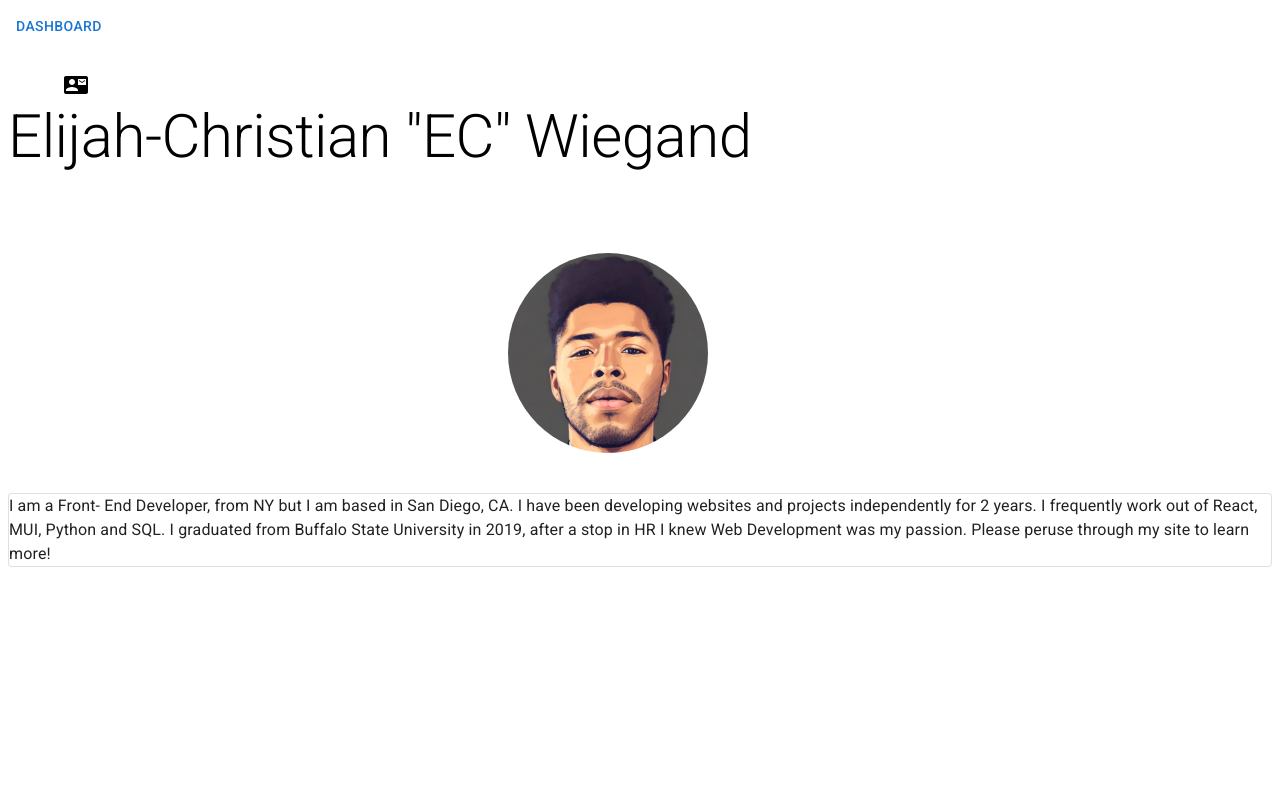
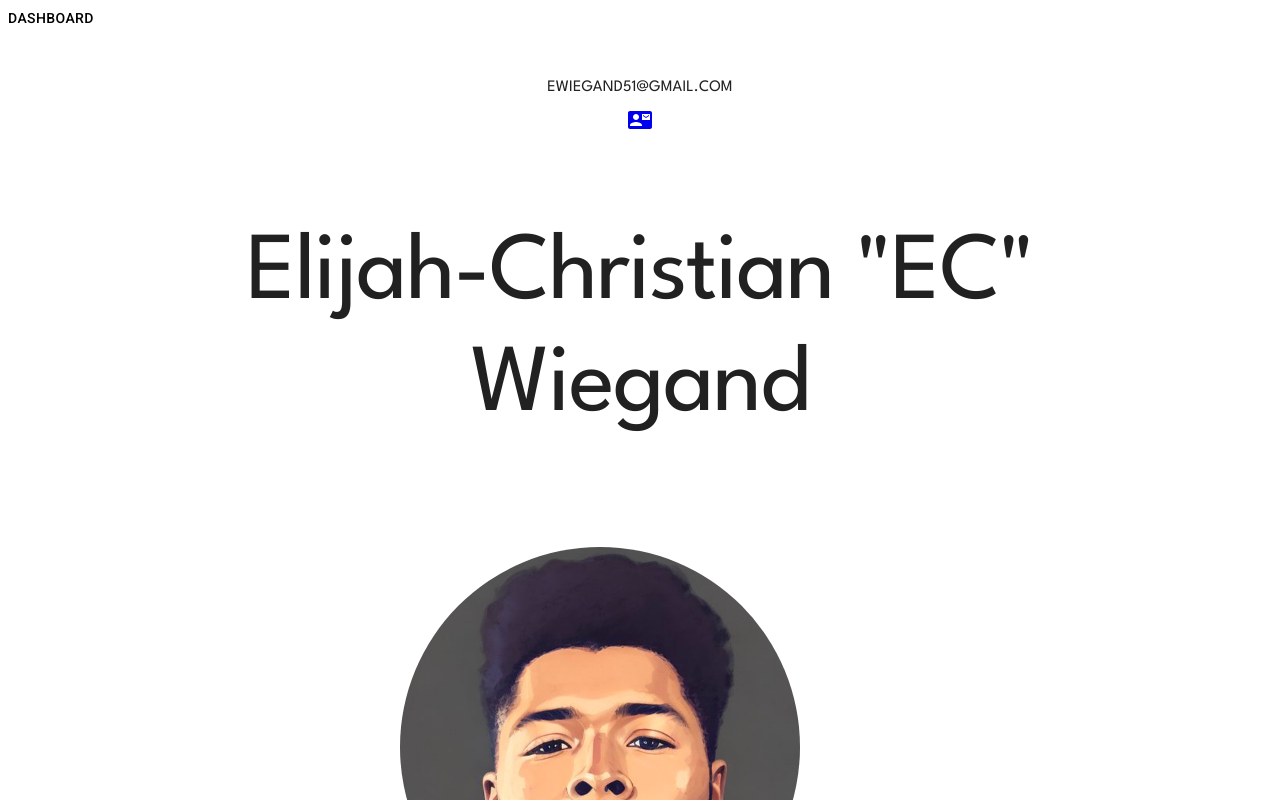
Before and after one commit to ECdub27/portfolio-site, a React (Create React App) app: page / in a window 1280 px wide. Shown: the top 800 px of the page. Built offline with nearby package versions, Linux system fonts and the light colour scheme.

Commit message:
add styling to the page and positon elements.

```diff
--- a/public/index.html
+++ b/public/index.html
@@ -5,7 +5,15 @@
     <link rel="icon" href="%PUBLIC_URL%/favicon.ico" />
     <link rel="stylesheet" href="https://fonts.googleapis.com/css?family=Roboto:300,400,500,700&display=swap"
 />
-
+<link rel="preconnect" href="https://fonts.googleapis.com">
+<link rel="preconnect" href="https://fonts.gstatic.com" crossorigin>
+<link href="https://fonts.googleapis.com/css2?family=Inter&family=Montserrat:ital@0;1&display=swap" rel="stylesheet">
+<link rel="preconnect" href="https://fonts.googleapis.com">
+<link rel="preconnect" href="https://fonts.gstatic.com" crossorigin>
+<link href="https://fonts.googleapis.com/css2?family=League+Spartan:wght@400;500;600;700;800;900&display=swap" rel="stylesheet">
+<link rel="preconnect" href="https://fonts.googleapis.com">
+<link rel="preconnect" href="https://fonts.gstatic.com" crossorigin>
+<link href="https://fonts.googleapis.com/css2?family=Inter&family=Montserrat:ital@0;1&display=swap" rel="stylesheet">
     <meta name="viewport" content="width=device-width, initial-scale=1" />
     <meta name="theme-color" content="#000000" />
     <meta
--- a/src/App.css
+++ b/src/App.css
@@ -5,4 +5,5 @@
 .home{
     align-items: center;
     display: flex;
+
 }
--- a/src/App.js
+++ b/src/App.js
@@ -3,28 +3,61 @@ import {BrowserRouter, Routes, Route} from "react-router-dom";
 import Home from './pages/Home';
 import {  createSvgIcon } from '@mui/material';
 import BasicMenu from './components/Menu';
+import './App.css';
+import { ThemeProvider, createTheme } from '@mui/material/styles';
+import CssBaseline from '@mui/material/CssBaseline';
+const theme = createTheme({
+  palette:{
+    primary:{
+      light: '#7a777b',
+      main: '#c2bfc4' ,
+      dark: '#252226',
+      contrastText: '#f8f4fa'
+    },
+    secondary:{
+      light: '#df86d1',
+      main: '#c609b1' ,
+      dark: '#67008b',
+      contrastText: '#f8f4fa'
+    },
+    typography:{
+      fontFamily: [
+        'League Spartan',
+        'Montserrat',
+         'Inter'
+      ].join(','),
+    },
+  }
+  });
+
 
 const UchihaIcon =  createSvgIcon(
   <path d= "/Users/ecwiegand/Desktop/ReactPractice/Material-UI/portfolio-site/src/components/uchihaSymbol 1.svg" />,
   'Home',
 );
+
 function App() {
   return (
-    <>
+    <div className="landing-page">
+      <CssBaseline enableColorScheme />
+      <ThemeProvider theme={theme}>
+
     <BrowserRouter>
 
     <BasicMenu />
    <UchihaIcon />
 
+
     <Routes>
 
-      <Route path="/" exact element={<Home />}/>
+      <Route path="/" exact element={<Home sx={{backgroundColor: '.palette.primary'}}/>}/>
       <Route path="/:id" />
 
       </Routes>
 
       </BrowserRouter>
-    </>
+      </ThemeProvider>
+    </div>
   );
 }
 
--- a/src/components/Menu.js
+++ b/src/components/Menu.js
@@ -23,7 +23,9 @@ export default function BasicMenu() {
           aria-haspopup="true"
           aria-expanded={open ? 'true' : undefined}
           onClick={handleClick}
-          sx={{alignItems: 'center'}}
+          sx={{alignItems: 'center',
+        color: 'black',
+      }}
         >
           Dashboard
         </Button>
@@ -35,20 +37,22 @@ export default function BasicMenu() {
           onClose={handleClose}
           MenuListProps={{
             'aria-labelledby': 'basic-button',
+
           }}
+          sx={{alignContent:'flex-end'}}
         >
           <Link to="https://github.com/ECdub27/portfolio-site/blob/master/src/Jr%20dev%20resume%20EC%20Wiegand.pdf" exact component={MenuItem}>
 
-          <MenuItem onClick={handleClose}>Resume</MenuItem>
+          <MenuItem onClick={handleClose} sx={{display:'inline-block' , backgroundColor:'primary'}}>Resume</MenuItem>
           </Link>
           <Link  to="https://github.com/ECdub27" exact component={MenuItem}>
-          <MenuItem onClick={handleClose}>Projects </MenuItem>
+          <MenuItem onClick={handleClose} sx={{display:'inline-block', backgroundColor:'primary'}}>Projects </MenuItem>
           </Link>
           <Link to="https://www.linkedin.com/in/elijah-christian-wiegand-2b59a898/" exact component={MenuItem}>
-          <MenuItem onClick={handleClose}>Contact</MenuItem>
+          <MenuItem onClick={handleClose} sx={{display:'inline-block' , backgroundColor:'primary'}}>Contact</MenuItem>
           </Link>
           <Link to="/" exact component={Home}>
-          <MenuItem onClick={handleClose}>Home</MenuItem>
+          <MenuItem onClick={handleClose} sx={{display:'inline-block' , backgroundColor:'primary'}}>Home</MenuItem>
           </Link>
         </Menu>
 
--- a/src/pages/Home.js
+++ b/src/pages/Home.js
@@ -5,44 +5,86 @@ import Box from '@mui/material/Box';
 import { Typography } from '@mui/material';
 import Avatar from '@mui/material/Avatar';
 import propic from './propic.png';
-import Paper from '@mui/material/Paper';
-
+import { ThemeProvider, createTheme } from '@mui/material/styles';
+import { Link } from 'react-router-dom';
+const theme = createTheme({
+  palette:{
+    primary:{
+      light: '#7a777b',
+      main: '#c2bfc4' ,
+      dark: '#252226',
+      contrastText: '#f8f4fa'
+    },
+    secondary:{
+      light: '#df86d1',
+      main: '#c609b1' ,
+      dark: '#67008b',
+      contrastText: '#f8f4fa'
+    },
+    typography:{
+      fontFamily: [
+        'League Spartan',
+        'Montserrat',
+         'Inter'
+      ].join(','),
+    },
+  }
+  });
 
 const Home = () => (
+
    <div className='Home'>
-    <Container >
-    <ContactMailIcon>
-      <Typography>
+   <ThemeProvider theme={theme}>
+    <Container  sx={{textAlign:'center'}}>
+   <Typography sx={{padding: 1,
+      textTransform:'uppercase',
+      fontweight: 'bold',
+      fontFamily: 'League Spartan'}}>
         ewiegand51@gmail.com
       </Typography>
-    </ContactMailIcon>
+      <Link to='mailto:ewiegand51@gmail.com' exact component={ContactMailIcon}>
+      <ContactMailIcon />
+      </Link>
+   </Container>
 
-
-</Container>
-<Box >
-  <Typography variant="h2" component="h2" sx={{}}>
+<Container>
+<Box sx={{ flex:'flex-end',
+padding: 10,
+}}>
+  <Typography variant="h1" component="h2" sx={{textAlign:'center',
+fontFamily:'League Spartan'}}>
     Elijah-Christian "EC" Wiegand
   </Typography>
 
 </Box>
+</Container>
 <Avatar alt="Elijah-Christian"  src={propic} sx={{
-  width: 200,
-  height: 200,
-  marginTop: 10,
-  left:500
+  width: 400,
+  height: 400,
+  marginTop: 3,
+  left:400,
+  backgroundColor: 'primary.main',
 }}>
 
   </Avatar>
-  <Paper variant='outlined' elevation={2} sx={{marginTop: 5}}>
-   <Typography>
+ <Box sx={{backgroundColor:'.palette.primary'}}>
+   <Typography sx={{
+    fontWeight:'medium',
+    fontStyle:'Oblique',
+    marginTop: 5,
+
+   }}>
       I am a Front- End Developer, from NY
       but I am based in San Diego, CA.
       I have been developing websites and projects independently
       for 2 years. I frequently work out of React, MUI, Python and SQL.
       I graduated from Buffalo State University in 2019, after a stop in HR
       I knew Web Development was my passion. Please peruse through my site to learn more!
+
    </Typography>
-  </Paper>
+  </Box>
+  </ThemeProvider>
   </div>
+
 )
 export default Home;
```
